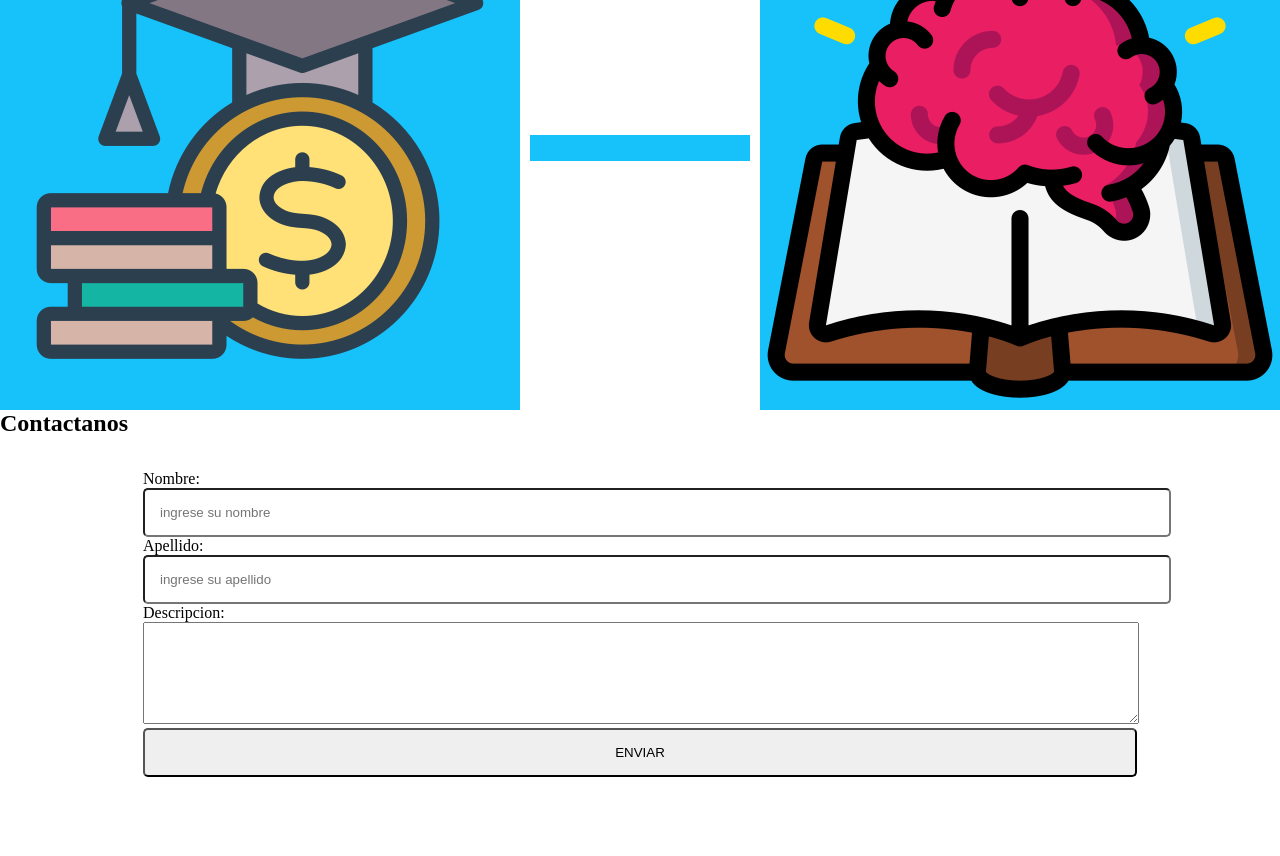
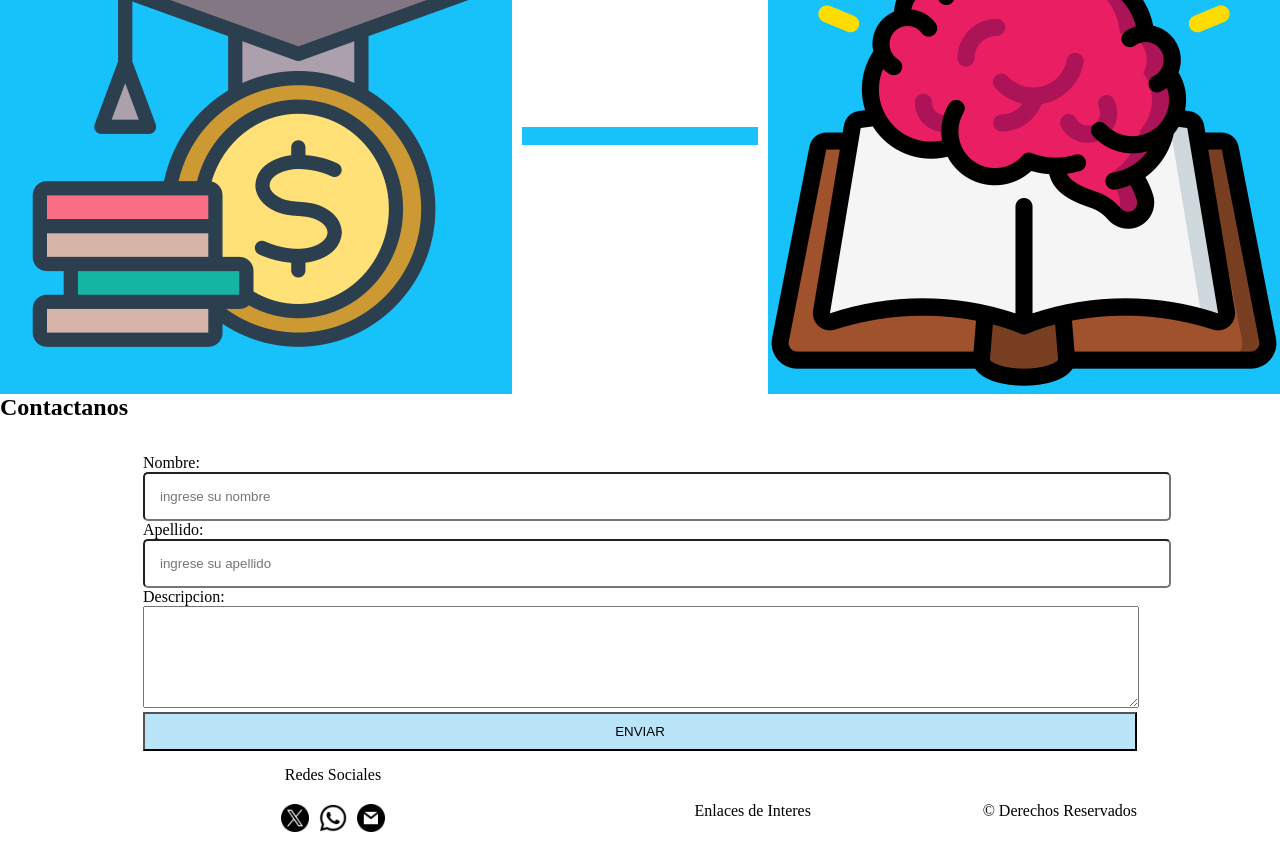
Before and after one commit to maddoxlardilla/ProyectoPaginaWebMaddox, a plain HTML site: page index.html in a window 1280 px wide. Shown: the part 800-1656 px from the top of the page. Before the commit the page ends 1592 px from the top, so only its background shows below. Drawn offline with Linux system fonts and the light colour scheme.

Commit message:
commit kakitacabezona

```diff
--- a/css/estilos.css
+++ b/css/estilos.css
@@ -1,11 +1,11 @@
 .Menu-Cabecera{background-color: #a4cdd7; width: 100%;}
 *{margin: 0; padding: 0;}
 .CajaColumnas{display: flex; justify-content: space-around; align-items: center; gap: 10px;}
-.Columna{flex: 1; border: 4px solid #17C2FB; text-align: center;}
+.Columna{flex: 1; text-align: center;}
 .ColorAzulClaro{background-color: #04C0FF;}
 .ColorAzulClaro2{background-color: #17C2FB;}
 .Banner2{background-color: khaki; width: 100%; height: 120px;}
-.MenuSuperior li{display: inline; padding: 3px; border-right: solid 1px black;}
+.MenuSuperior li{display: inline; padding: 3px;}
 .MenuSuperior{text-transform: uppercase; font-weight: bold; text-align: right; padding: 20px;}
 .MenuSuperior li a:hover{color: #72a9b5; text-decoration: underline;}
 li a{text-decoration: none;}
@@ -13,5 +13,13 @@ li a{text-decoration: none;}
 .Banner{background-image:url("../imagenes/612_6214d15f6ab89.png"); width: 100%; height: 350px; background-repeat: no-repeat; background-size: cover; background-position-y: 30%;}
 .Formulario{width: 80%; margin: auto;}
 form{padding: 15px;}
-input{width: 100%; padding: 15px; border-radius: 5px;}
+input[type=text]{width: 100%; padding: 15px; border-radius: 5px;}
 textarea{width: 100%; height: 100px;}
+input[type=submit]{width: 100%; background-color:#1ba7e74d ; padding: 10px; color: #000000; }
+input[type=submit]:hover{width: 100%; background-color:#d6c9164d ; padding: 10px; color: #2798f5; cursor: pointer;}
+textarea{width: 100%; height: 100px;}
+li a img{width: 28px;}
+li a img:hover{opacity: 30%}
+.Derechos{padding: 15px;}
+.BordeDerecho li{ border-right: solid 1px black;}
+.alineartexto{text-align: center;}
--- a/index.html
+++ b/index.html
@@ -8,7 +8,7 @@
 </head>
 <body>
     <div class="Menu-Cabecera">
-<ul class="MenuSuperior">
+<ul class="MenuSuperior BordeDerecho">
     <li><a href="">Inicio</a></li>
     <li><a href="">Mis Paginas</a></li>
     <li><a href="">Contactanos</a></li>
@@ -53,6 +53,23 @@
 
 
            </form>
+
+
+
+           <div class="Footer">
+            <div class="CajaColumnas">
+            <div class="Columna">Redes Sociales
+            <ul class="MenuSuperior alineartexto">
+                <li><a href=""><img src="imagenes/gorjeo.png" alt=""></a></li>
+                <li><a href=""><img src="imagenes/whatsapp (1).png" alt=""></a></li>
+                <li><a href=""><img src="imagenes/gmail (1).png" alt=""></a></li>
+            </ul>
+            </div>
+            <div class="Columna alineartexto alineartexto2">Enlaces de Interes</div>
+            <div class="Derechos alineartexto alineartexto2">&copy Derechos Reservados</div>
+
+           </div>
+        </div>
        </div>
 </body>
 </html>
```
Also changed, not shown: imagenes/espada.png (added), imagenes/gmail (1).png (added), imagenes/gorjeo.png (added), imagenes/whatsapp (1).png (added).
